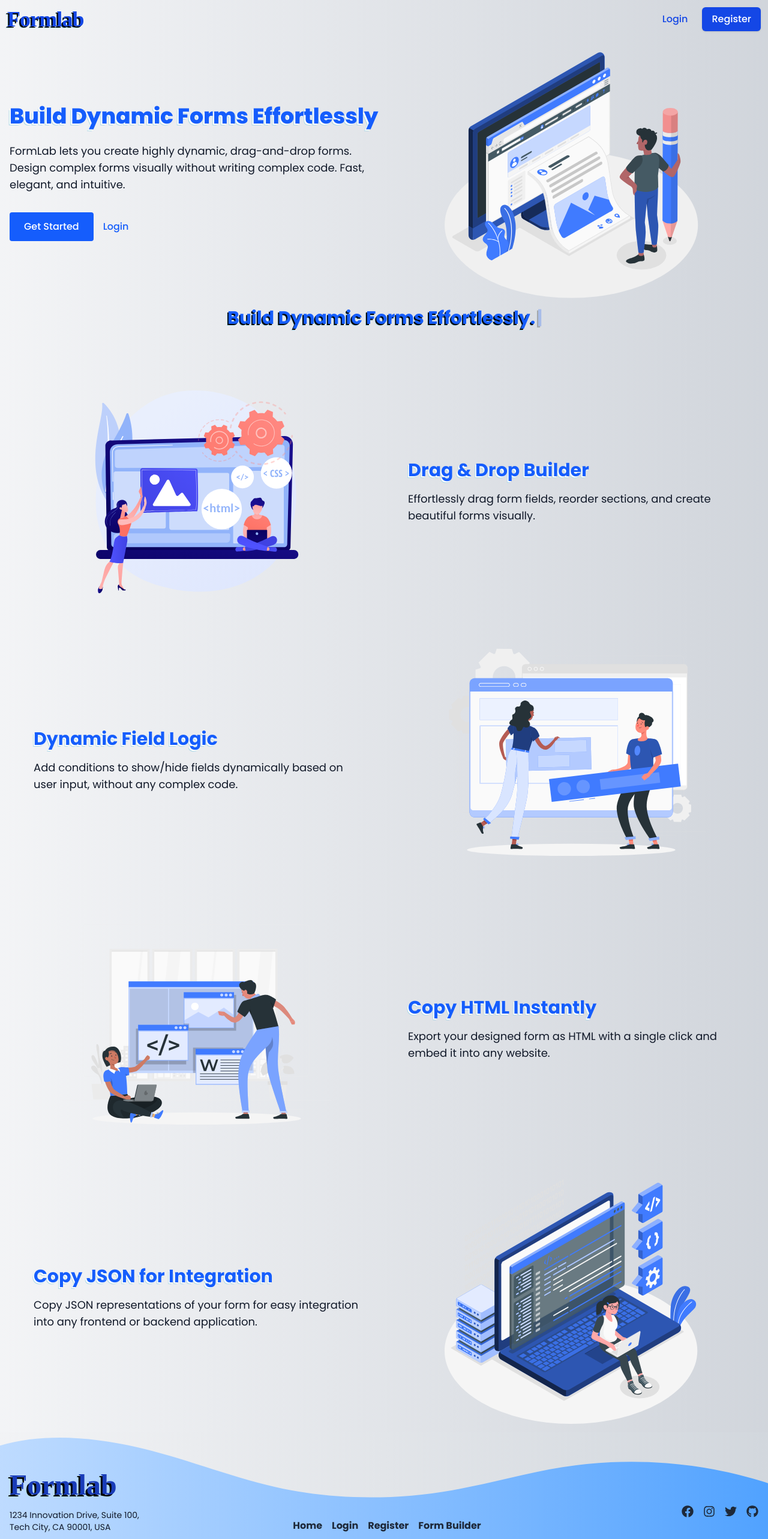
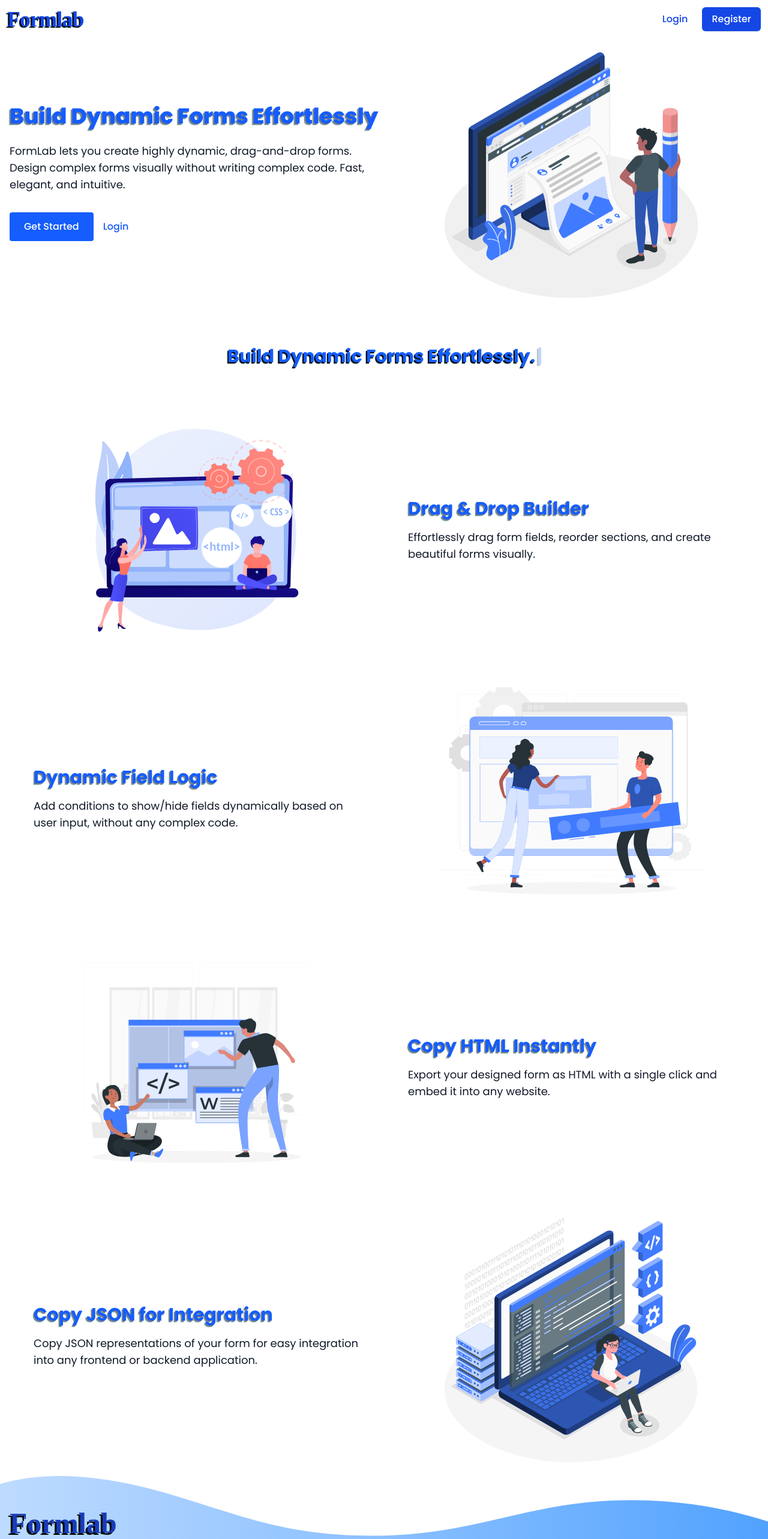
Before and after one commit to bsp704848/FormLab, a React (Vite) app: page / in a window 1280 px wide. Shown: the top 2566 px of the page at 60% size. Built offline with nearby package versions, Linux system fonts and the light colour scheme; no server answers; a web font is replaced by a local one.

Commit message:
modified  index.html Homepage.jsx Footer.jsx Navbar.jsx

```diff
--- a/index.html
+++ b/index.html
@@ -12,7 +12,6 @@
   <style>
     body{
       font-family: 'Poppins', sans-serif ;
-      background-image: linear-gradient(to right, #f2f3f5, #d4d8de);
     }
 
     </style>
--- a/src/components/Pages/Homepage.jsx
+++ b/src/components/Pages/Homepage.jsx
@@ -16,7 +16,7 @@ export default function Home() {
   return (
     <div>
 
-      <section className="bg-gradient-to-r from-gray-100 to-gray-300 ">
+      <section className="">
         <div className="max-w-7xl mx-auto px-4 flex flex-col md:flex-row items-center">
           <motion.div
             initial={{ opacity: 0, x: -50 }}
@@ -26,7 +26,7 @@ export default function Home() {
           >
             <h1 className="text-2xl sm:text-3xl md:text-4xl font-extrabold text-blue-600 mb-6"
               style={{
-                textShadow: `-0.0625em 0.0625em 0 white,-0.0875em 0.0875em 0 lightblue`
+                textShadow: `-0.0625em 0.0625em 0 gray,-0.0875em 0.0875em 0 lightblue`
               }}>
               Build Dynamic Forms Effortlessly
             </h1>
@@ -68,7 +68,7 @@ export default function Home() {
         </div>
       </section>
 
-      <section className=" bg-gradient-to-r from-gray-100 to-gray-300 ">
+      <section className=" ">
         <motion.div
           initial={{ opacity: 0, y: 50 }}
           whileInView={{ opacity: 1, y: 0 }}
@@ -76,7 +76,7 @@ export default function Home() {
           transition={{ duration: 0.8 }}
           className="max-w-7xl mx-auto px-4"
         >
-          <h2 className="text-lg sm:text-xl md:text-3xl font-bold text-center text-blue-600 mb-12"
+          <h2 className="text-lg sm:text-xl md:text-3xl font-bold text-center text-blue-600 mb-12 mt-16"
             style={{
                 textShadow: `-0.0625em 0.0625em 0 black,-0.0875em 0.0875em 0 lightblue`
               }}>
@@ -164,7 +164,7 @@ function FeatureRow({ title, desc, img, reverse }) {
       >
         <h3 className="text-xl sm:text-2xl md:text-3xl font-bold text-blue-600 mb-4"
           style={{
-                textShadow: `-0.0625em 0.0625em 0 white,-0.0875em 0.0875em 0 lightblue`
+                textShadow: `-0.0625em 0.0625em 0 gray,-0.0875em 0.0875em 0 lightblue`
               }}>
 
           {title}
--- a/src/components/ui/Footer.jsx
+++ b/src/components/ui/Footer.jsx
@@ -26,8 +26,8 @@ export default function Footer() {
         >
           <defs>
             <linearGradient id="footerGradient" x1="0%" y1="0%" x2="100%" y2="0%">
-              <stop offset="0%" stopColor="#d2d7dd" />
-              <stop offset="100%" stopColor="#f2f3f5" />
+              <stop offset="0%" stopColor="#ffffff" />
+              <stop offset="100%" stopColor="#ffffff" />
             </linearGradient>
           </defs>
           <path
--- a/src/components/ui/Navbar.jsx
+++ b/src/components/ui/Navbar.jsx
@@ -8,7 +8,7 @@ export default function Navbar() {
   const [isOpen, setIsOpen] = useState(false);
 
   return (
-    <nav className="w-full z-50 bg-gradient-to-r from-gray-100 to-gray-300">
+    <nav className="w-full z-50 ">
       <div className="max-w-7xl mx-auto px-1 sm:px-2 lg:px-3">
         <div className="flex justify-between h-16 items-center">
 
```
